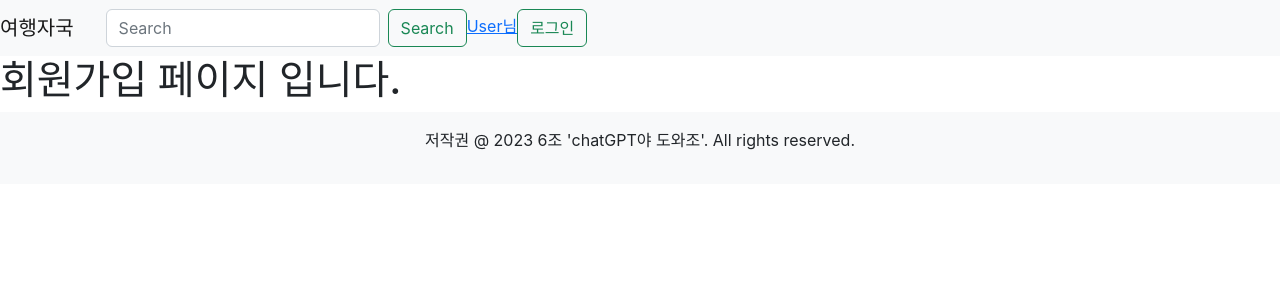
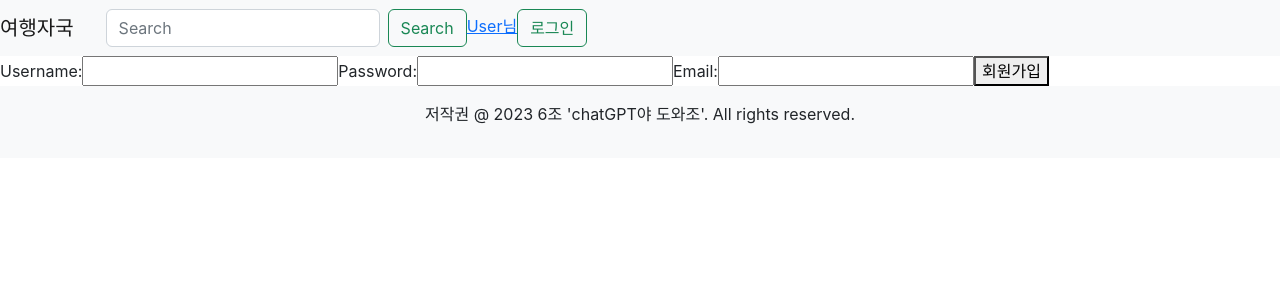
Before and after one commit to Dreamofheaven/travel-trace, a React (Create React App) app in the folder frontend/traveltraceprj/: page /signup in a window 1280 px wide. Shown: the top 300 px of the page. Built offline with nearby package versions, Linux system fonts and the light colour scheme.

Commit message:
[Signup]구현중

```diff
--- a/frontend/traveltraceprj/package.json
+++ b/frontend/traveltraceprj/package.json
@@ -10,6 +10,7 @@
     "bootstrap": "^5.2.3",
     "react": "^18.2.0",
     "react-bootstrap": "^2.7.4",
+    "react-calendar": "^4.2.1",
     "react-dom": "^18.2.0",
     "react-router-dom": "^6.11.0",
     "react-scripts": "5.0.1",
--- a/frontend/traveltraceprj/src/pages/Signup.js
+++ b/frontend/traveltraceprj/src/pages/Signup.js
@@ -1,8 +1,39 @@
-import React from 'react';
+import React, { useState } from 'react';
+import axios from 'axios';
 
 function Signup() {
-  return(
-    <h1>회원가입 페이지 입니다.</h1>
+  const [username, setUsername] = useState('');
+  const [password, setPassword] = useState('');
+  const [email, setEmail] = useState('');
+
+  const handleSubmit = async (e) => {
+    e.preventDefault();
+    const newUser = {
+      username: username,
+      password: password,
+      email: email,
+    };
+    const response = await axios.post('http://localhost:8000/accounts/signup/', newUser);
+    console.log(response.data);
+    // 회원가입이 완료되면 로그인 페이지로 이동
+  };
+
+  return (
+    <form onSubmit={handleSubmit}>
+      <label>
+        Username:
+        <input type="text" value={username} onChange={(e) => setUsername(e.target.value)} />
+      </label>
+      <label>
+        Password:
+        <input type="password" value={password} onChange={(e) => setPassword(e.target.value)} />
+      </label>
+      <label>
+        Email:
+        <input type="text" value={email} onChange={(e) => setEmail(e.target.value)} />
+      </label>
+      <button type="submit">회원가입</button>
+    </form>
   );
 }
 
```
Also changed, not shown: 1 other file (tests, documents, lock files or other folders).
